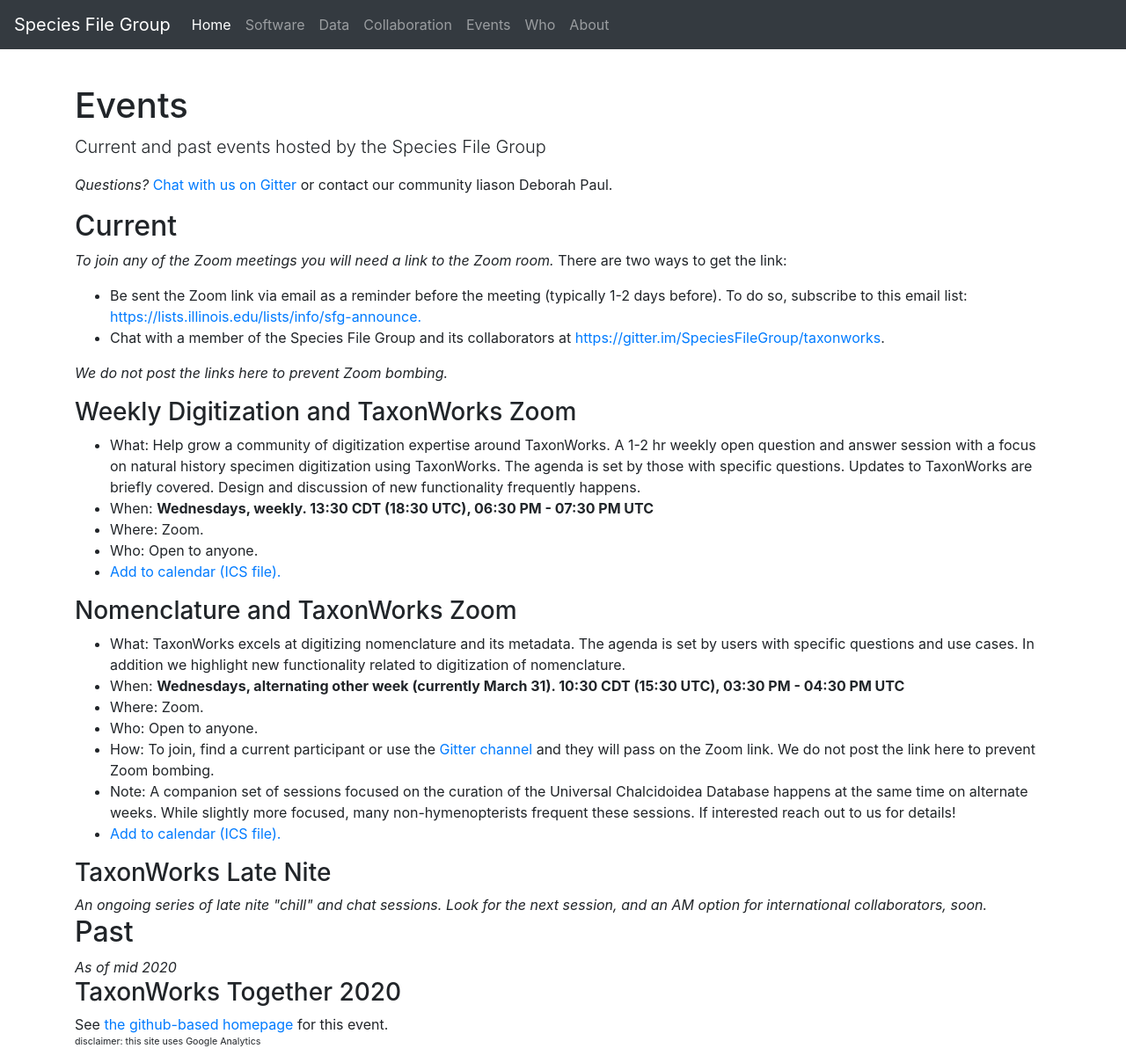
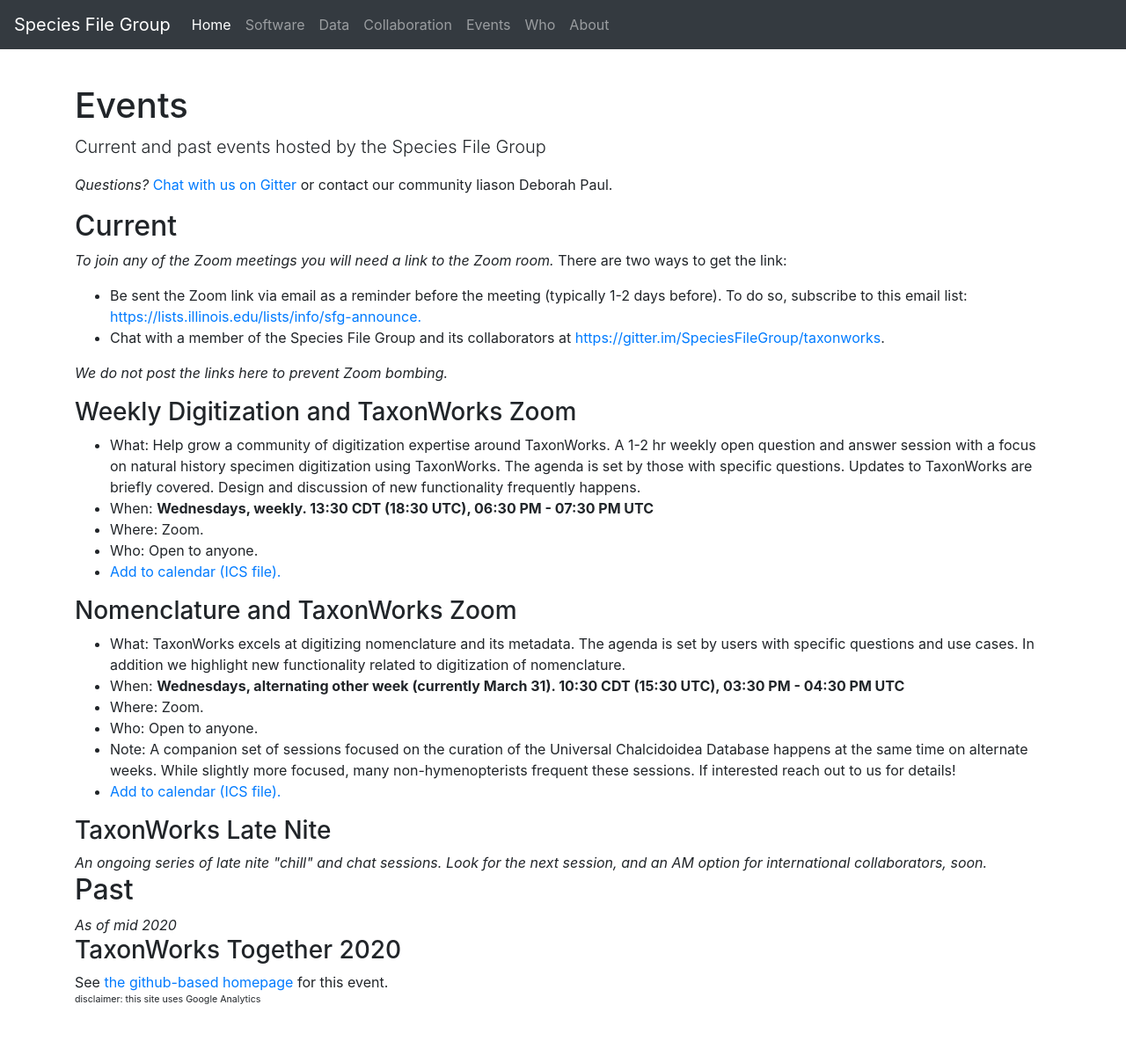
Before and after one commit to pnhogan/speciesfilegroup.github.io, a Jekyll site: the page built from events.html, in a window 1280 px wide and 1209 px high. Shown: the whole window at 88% size. Built offline with Jekyll 4.4.1, drawn with Linux system fonts in a browser that asks for light colours.

Commit message:
removed some text no longer needed

```diff
--- a/events.html
+++ b/events.html
@@ -34,8 +34,7 @@
   <li>What: TaxonWorks excels at digitizing nomenclature and its metadata. The agenda is set by users with specific questions and use cases. In addition we highlight new functionality related to digitization of nomenclature. </li>
   <li>When: <b>Wednesdays, alternating other week (currently <span data-alternate-week="March, 17 2021"></span>). 10:30 CDT (15:30 UTC), <span data-utc-to-local="15:30, 16:30"></span></b></li>
   <li>Where: Zoom. </li>
-  <li>Who: Open to anyone. </li>
-  <li>How: To join, find a current participant or use the <a href="https://gitter.im/SpeciesFileGroup/taxonworks">Gitter channel</a> and they will pass on the Zoom link. We do not post the link here to prevent Zoom bombing.</li>
+  <li>Who: Open to anyone.</li>
   <li>Note: A companion set of sessions focused on the curation of the Universal Chalcidoidea Database happens at the same time on alternate weeks. While slightly more focused, many non-hymenopterists frequent these sessions. If interested reach out to us for details!</li>
   <li><a href="/calendar/nomenclature.ics">Add to calendar (ICS file).</a></li>
 </ul>
```
